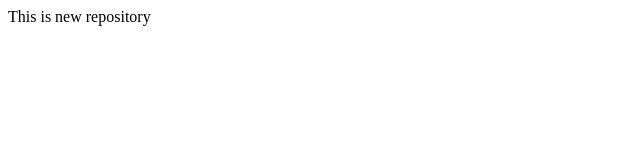
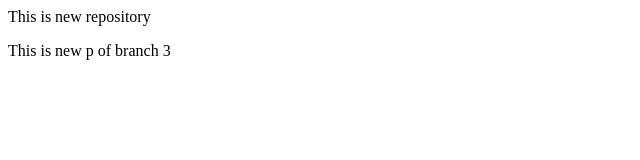
Before and after one commit to roshanbagale007/localrepo, a plain HTML site: page index.html in a window 1280 px wide. Shown: the whole page, without its empty margins (0-640 px from the left). Drawn offline with Linux system fonts and the light colour scheme.

Commit message:
branch3 para

```diff
--- a/index.html
+++ b/index.html
@@ -1 +1,2 @@
 <p>This is new repository</p>
+<p>This is new p of branch 3</p>
```
